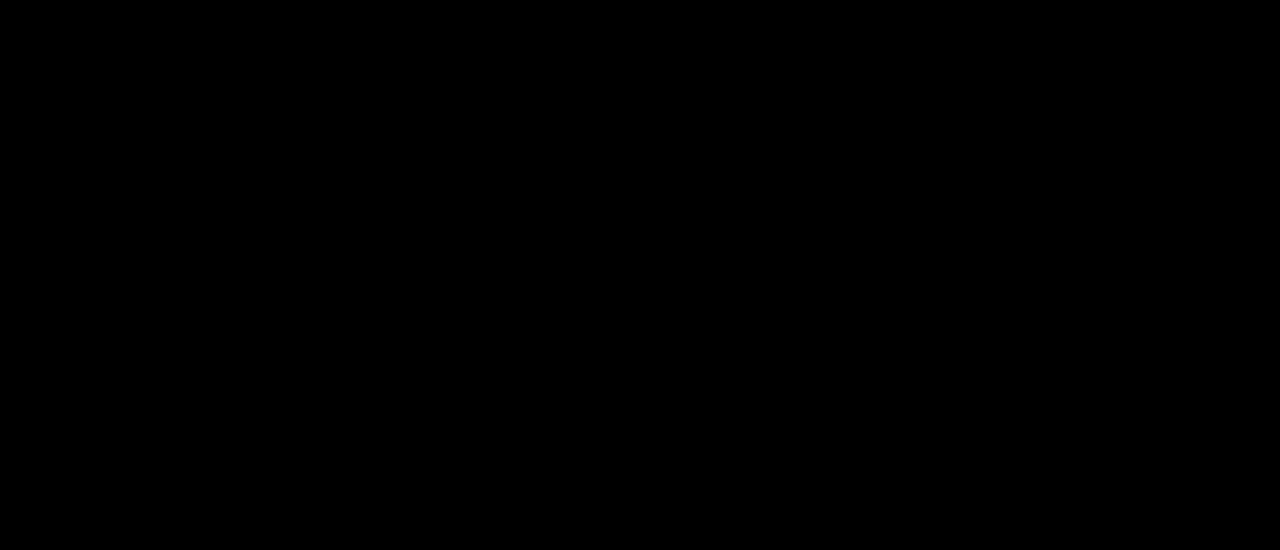
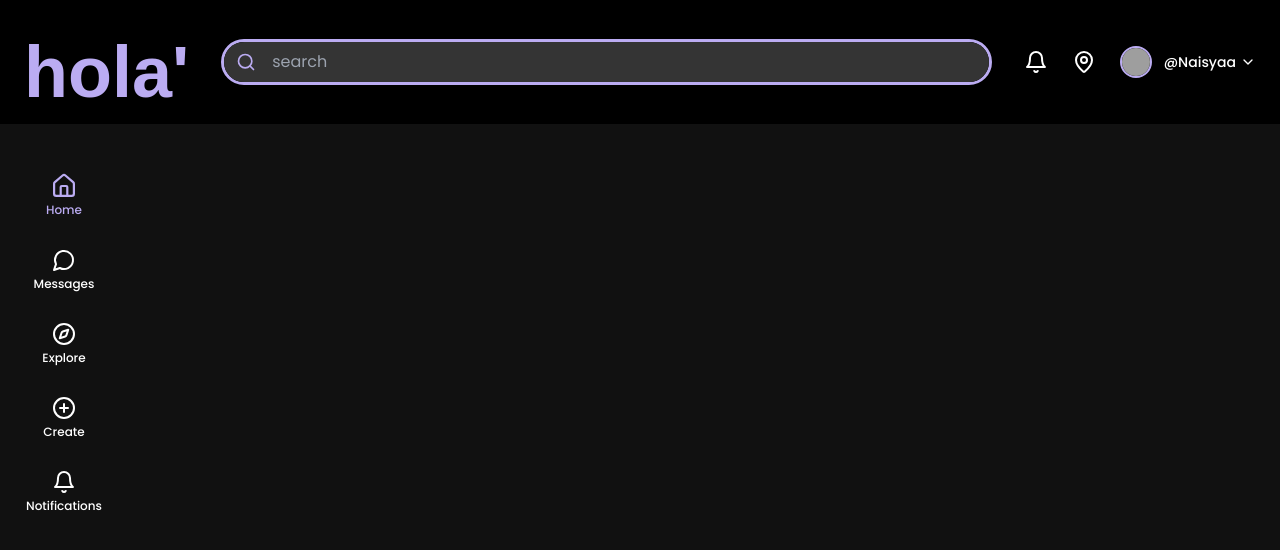
Before and after one commit to parikshit-jaiswal/Task_5_SocialMedia_Frontend, a React (Vite) app: page /profile in a window 1280 px wide. Before the commit this address had no page. Shown: the top 550 px of the page. Built offline with nearby package versions, Linux system fonts and the light colour scheme; grey boxes are pictures that could not be loaded; a web font is replaced by a local one.

Commit message:
profile pages added

```diff
--- a/package.json
+++ b/package.json
@@ -12,9 +12,9 @@
   "dependencies": {
     "@emotion/react": "^11.13.3",
     "@emotion/styled": "^11.13.0",
-    "@mui/base": "^5.0.0-beta.61",
     "@fortawesome/free-solid-svg-icons": "^6.6.0",
     "@fortawesome/react-fontawesome": "^0.2.2",
+    "@mui/base": "^5.0.0-beta.61",
     "@mui/icons-material": "^6.1.6",
     "@mui/material": "^6.1.6",
     "@phosphor-icons/react": "^2.1.7",
--- a/src/App.jsx
+++ b/src/App.jsx
@@ -10,11 +10,11 @@ import VerifyEmailPage from './pages/auth/VerifyEmailPage'
 import Navbar from "./components/Navbar"
 import Sidebar from "./components/Sidebar"
 import PostCard from './components/PostCard';
+import ProfilePage from './pages/ProfilePage'
 
 function App() {
   return (
-    // <HomePage />
-    // <VerifyEmailPage />
+
     <BrowserRouter>
       <Routes>
         <Route path="/" element={<SplashScreen />} />
@@ -22,6 +22,7 @@ function App() {
         <Route path="/login" element={<LoginPage />} />
         <Route path="/verify/email" element={<VerifyEmailPage />} />
         <Route path="/home" element={<HomePage />} />
+        <Route path="/profile" element={<ProfilePage />} />
       </Routes>
     </BrowserRouter>
   )
--- /dev/null
+++ b/src/pages/ProfilePage.jsx
@@ -0,0 +1,20 @@
+import React from 'react';
+import Navbar from '@/components/Navbar';
+import Sidebar from '@/components/Sidebar';
+
+
+function ProfilePage() {
+    return (
+      <div className="min-h-screen bg-[#111111]">
+        <Navbar />
+        <div className="pt-28">
+          <Sidebar />
+        </div>
+      </div>
+
+
+
+    );
+  }
+
+  export default ProfilePage;
```
Also changed, not shown: 1 other file (tests, documents, lock files or other folders).
